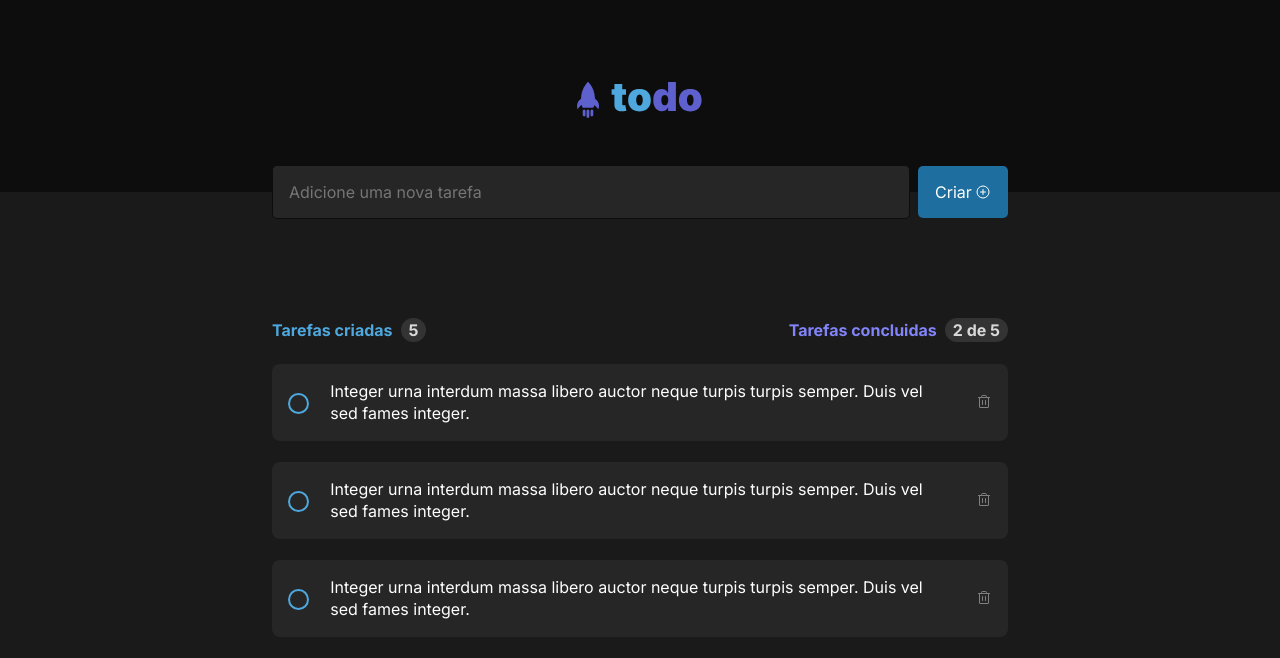
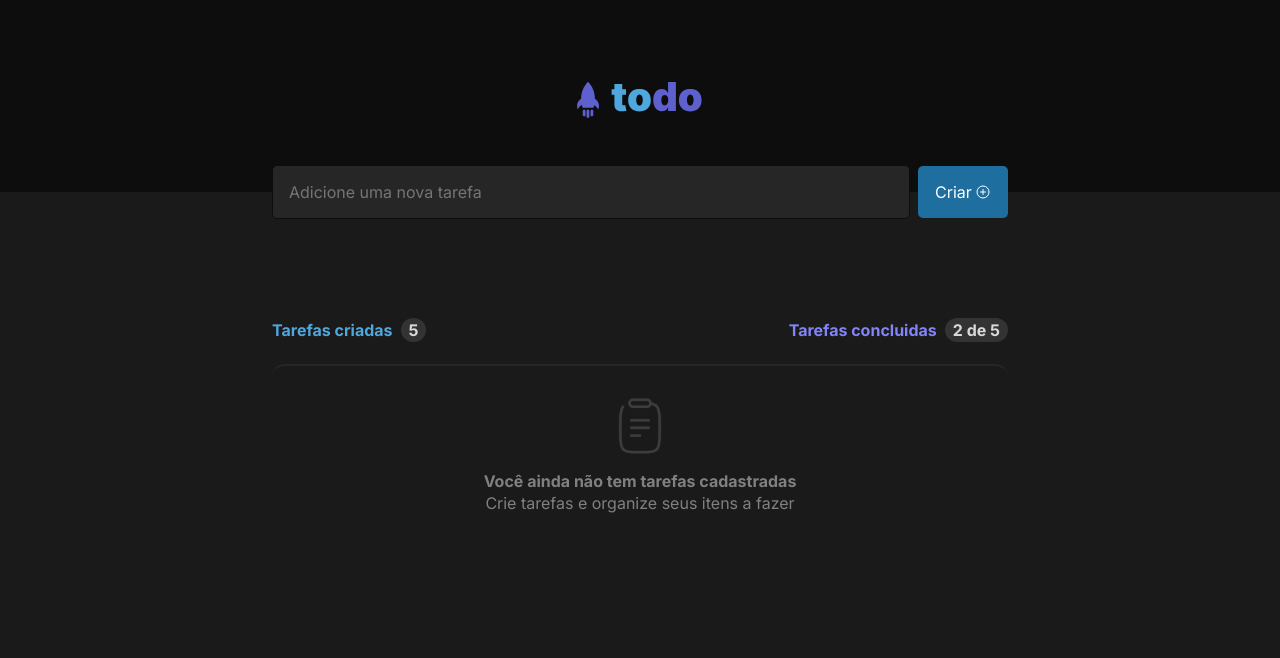
Before and after one commit to Lucas4994/Ignite-Desafio-01, a React (Vite) app in the folder Todo-List/: page / in a window 1280 px wide. Shown: the top 658 px of the page. Built offline with nearby package versions, Linux system fonts and the light colour scheme.

Commit message:
Add empty list component

```diff
--- /dev/null
+++ b/Todo-List/src/components/EmptyTaskList.module.css
@@ -0,0 +1,12 @@
+.emptyTaskList{
+    display: flex;
+    flex-direction: column;
+    align-items: center;
+    justify-content: center;
+    line-height: 22.4px;
+    color: var(--gray-300);
+}
+
+.emptyTaskList img {
+    margin-bottom: 1rem;
+}
--- /dev/null
+++ b/Todo-List/src/components/EmptyTaskList.tsx
@@ -0,0 +1,18 @@
+import styles from './EmptyTaskList.module.css'
+
+import clipboard from '../assets/Clipboard.svg'
+
+export function EmptyTaskList() {
+    return (
+        <div className={styles.emptyTaskList}>
+            <img src={clipboard} alt="clipboard icon" />
+            <span>
+                <strong>Você ainda não tem tarefas cadastradas</strong>
+            </span>
+            <span>
+                Crie tarefas e organize seus itens a fazer
+            </span>
+        </div>
+
+    );
+}
--- a/Todo-List/src/components/TaskList.module.css
+++ b/Todo-List/src/components/TaskList.module.css
@@ -103,6 +103,14 @@
     margin: 4rem 0;
 }
 
-.taskListContent {
+.taskListContent{
     max-width: 46rem;
 }
+
+.taskListEmptyContent {
+    width: 46rem;
+    padding: 2rem;
+    border-top: 2px solid var(--gray-500);
+    border-top-left-radius: 0.8rem;
+    border-top-right-radius: 0.8rem;
+}
--- a/Todo-List/src/components/TaskList.tsx
+++ b/Todo-List/src/components/TaskList.tsx
@@ -1,4 +1,5 @@
 import { PlusCircle } from "phosphor-react";
+import { EmptyTaskList } from "./EmptyTaskList";
 import { Task } from "./Task";
 
 import styles from "./TaskList.module.css";
@@ -31,10 +32,8 @@ export function TaskList() {
                         </div>
                     </div>
                 </div>
-                <div className={styles.taskListContent}>
-                    <Task />
-                    <Task />
-                    <Task />
+                <div className={styles.taskListEmptyContent}>
+                    <EmptyTaskList />
                 </div>
 
             </article>
```
Also changed, not shown: Todo-List/src/assets/Clipboard.svg (added).
